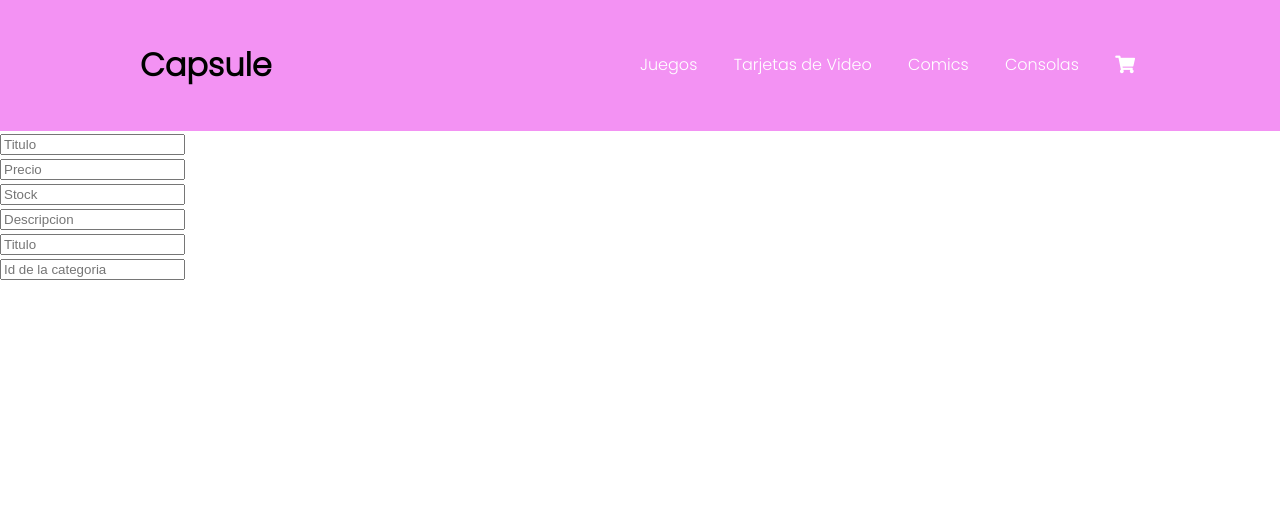
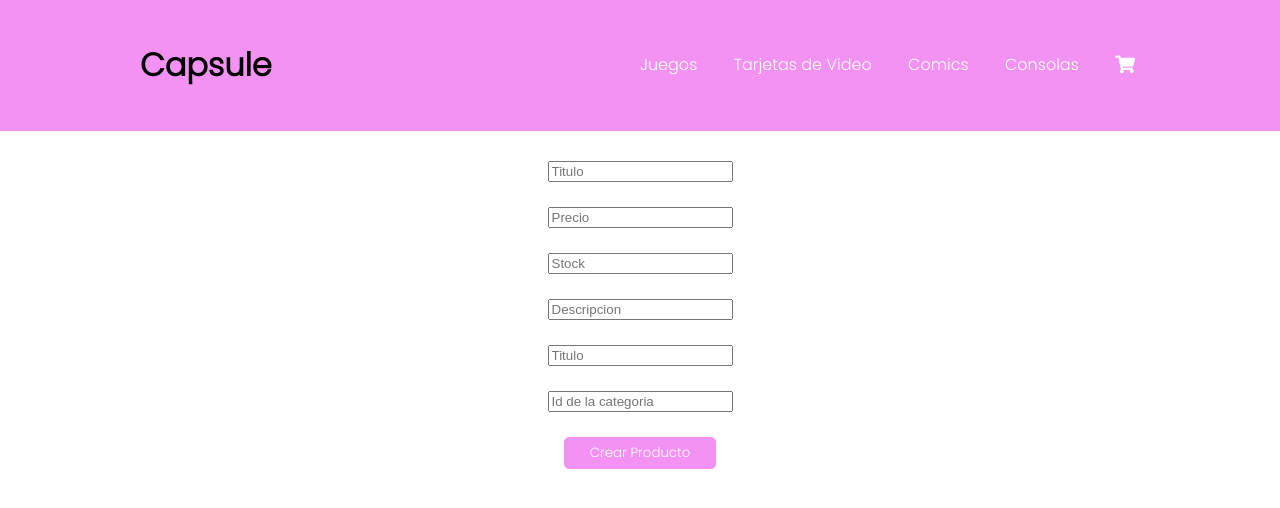
Before and after one commit to facundo3336/react, a React (Create React App) app: page /admin/orders/createProduct in a window 1280 px wide. Shown: the top 508 px of the page. Built offline with nearby package versions, Linux system fonts and the light colour scheme; a web font is replaced by a local one.

Commit message:
arreglar stock local

```diff
--- a/src/components/CartContextProvider/CartContextProvider.jsx
+++ b/src/components/CartContextProvider/CartContextProvider.jsx
@@ -50,6 +50,14 @@ export const CartContextProvider = ({ children }) => {
     }
   }
 
+  function quantityFor(item) {
+    const line = lines.find((line) => {
+      return line.item.id === item.id;
+    });
+
+    return line ? line.quantity : 0;
+  }
+
   return (
     <CartContext.Provider
       value={{
@@ -58,6 +66,7 @@ export const CartContextProvider = ({ children }) => {
         removeItem,
         getTotal,
         clearLines,
+        quantityFor,
       }}
     >
       {children}
--- /dev/null
+++ b/src/components/CreateProduct/CreateProduct.css
@@ -0,0 +1,9 @@
+.createProductForm {
+  max-width: 500px;
+  margin: 0 auto;
+  display: flex;
+  justify-content: center;
+  align-items: center;
+  flex-direction: column;
+  padding-top: 30px;
+}
--- a/src/components/CreateProduct/CreateProduct.jsx
+++ b/src/components/CreateProduct/CreateProduct.jsx
@@ -1,6 +1,9 @@
+import { Button } from "components/Button/Button";
+import "./CreateProduct.css";
+
 export const CreateProduct = ({}) => {
   return (
-    <form>
+    <form className="createProductForm">
       <input type="text" placeholder="Titulo" />
       <br />
       <input type="number" placeholder="Precio" />
@@ -12,6 +15,8 @@ export const CreateProduct = ({}) => {
       <input type="text" placeholder="Titulo" />
       <br />
       <input type="number" placeholder="Id de la categoria" />
+      <br />
+      <Button text={"Crear Producto"} />
     </form>
   );
 };
--- a/src/components/ItemDetail/ItemDetail.js
+++ b/src/components/ItemDetail/ItemDetail.js
@@ -9,13 +9,15 @@ export const ItemDetail = ({ item }) => {
   const [count, setCount] = useState(1);
   const [addToCartPressed, setAddToCartPressed] = useState(false);
 
+  const stock = item.stock - cartContext.quantityFor(item);
+
   function addToCart() {
     setAddToCartPressed(true);
     cartContext.addItem(item, count);
   }
 
   function increaseCount() {
-    if (count < item.stock) {
+    if (count < stock) {
       setCount(count + 1);
     }
   }
@@ -35,16 +37,16 @@ export const ItemDetail = ({ item }) => {
       <div className="detailsInfo">
         <h2>{item.title}</h2>
         <p className="detailsDescription">{item.description}</p>
-        <span className="itemPrice">U$S {item.price * count}</span>
+        <span className="itemPrice">U$S {(item.price * count).toFixed(2)}</span>
         <div className="detailsCountButtonContainer">
-          {!addToCartPressed && (
+          {!addToCartPressed && stock > 0 && (
             <CountButton
               increase={increaseCount}
               decrease={decreaseCount}
               count={count}
             />
           )}
-          {!addToCartPressed && (
+          {!addToCartPressed && stock > 0 && (
             <button onClick={addToCart} className="detailsButton">
               Agregar al carrito
             </button>
@@ -56,7 +58,7 @@ export const ItemDetail = ({ item }) => {
           </Link>
         </div>
 
-        <span className="pinkButton">Quedan {item.stock} unidades</span>
+        <span className="pinkButton">Quedan {stock} unidades</span>
       </div>
     </div>
   );
```
